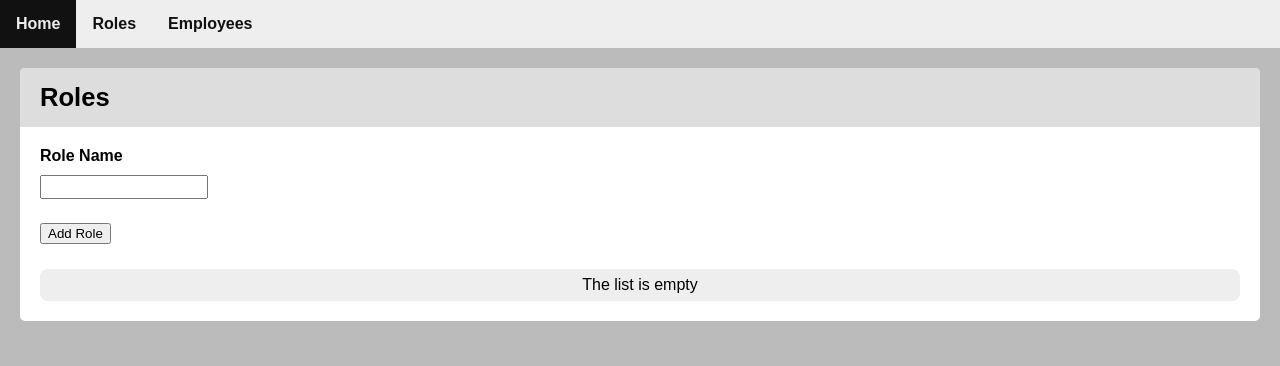
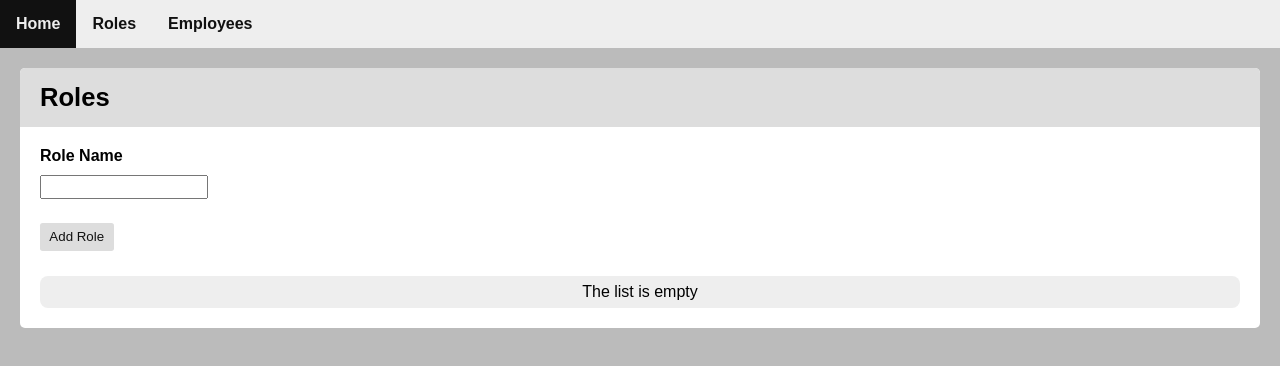
Before and after one commit to fichorka/react-redux-app, a React app: page /roles in a window 1280 px wide. Shown: the top 366 px of the page. Built offline with nearby package versions, Linux system fonts and the light colour scheme.

Commit message:
Style form buttons

```diff
--- a/src/containers/EmployeeForm.js
+++ b/src/containers/EmployeeForm.js
@@ -48,9 +48,11 @@ class EmployeeForm extends Component {
 						<Field type="text" name="name" size="20" className="form input" />
 						<ErrorMessage name="name" render={msg => <span className="form input-error">{msg}</span>} />
 
-						<button type="submit" className="form submit-button" disabled={isSubmitting}>
-							Add Employee
+						<div>
+							<button type="submit" className="form button" disabled={isSubmitting}>
+								Add Employee
           </button>
+						</div>
 					</Form>
 				)}
 			</Formik>
--- a/src/containers/RoleForm.js
+++ b/src/containers/RoleForm.js
@@ -30,9 +30,11 @@ class RoleForm extends Component {
 						<Field type="text" name="name" size="15" className="form input" />
 						<ErrorMessage name="name" render={msg => <span className="form input-error">{msg}</span>} />
 
-						<button type="submit" className="form submit-button" disabled={isSubmitting}>
-							Add Role
+						<div>
+							<button type="submit" className="form button" disabled={isSubmitting}>
+								Add Role
           </button>
+						</div>
 
 					</Form>
 				)}
--- a/src/style.css
+++ b/src/style.css
@@ -150,8 +150,18 @@ body {
 	font-weight: bold
 }
 
-.form.submit-button {
-	display: block
+.form.button {
+	border: none;
+	background: #ddd;
+	color: #111;
+	border-radius: 0.2em;
+	padding: 0.5em 0.7em;
+	display: inline-block;
+}
+
+.form.button:hover {
+	background-color: #111;
+	color: #eee;
 }
 
 .form.input-error {
```
